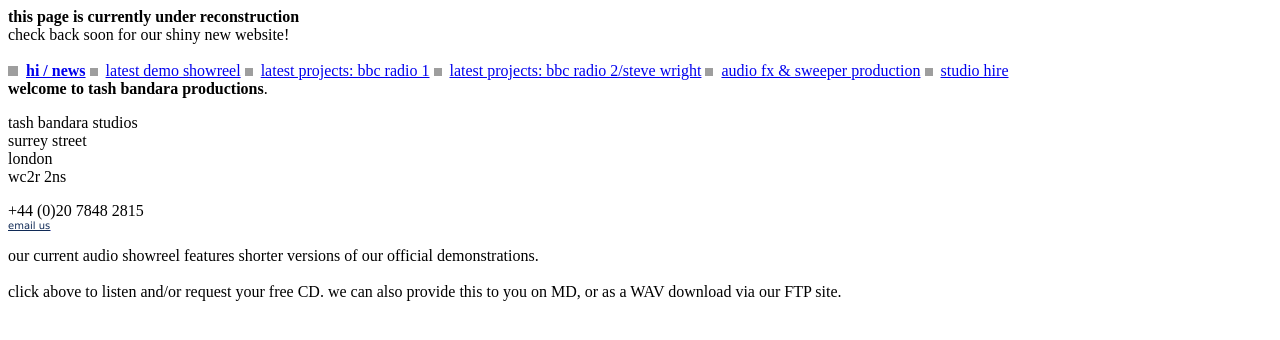
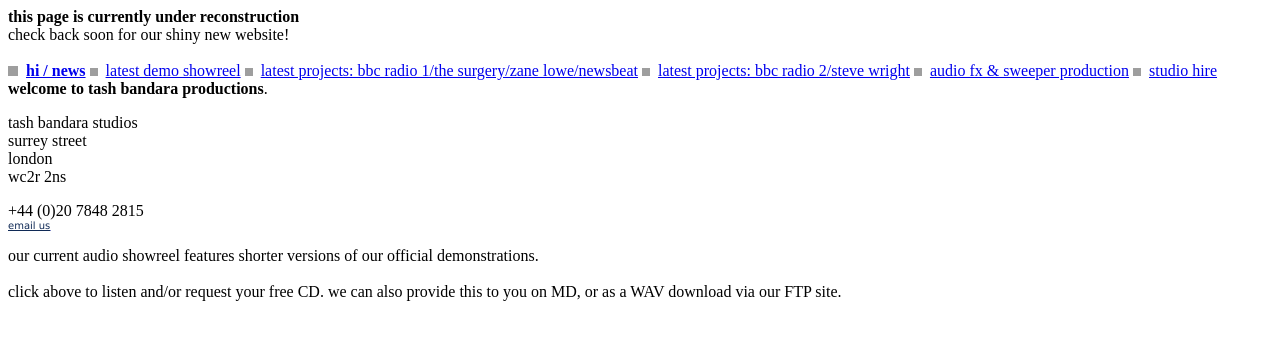
Before and after one commit to tashbandara/web, a plain HTML site: page index.html in a window 1280 px wide. Drawn offline with Linux system fonts and the light colour scheme; grey boxes are pictures that could not be loaded.

Commit message:
Update index.html

```diff
--- a/index.html
+++ b/index.html
@@ -8,8 +8,8 @@
 	<tr height="19">
 		<td bgcolor="#000000"><img name="img1" src="https://gimgs2.nohat.cc/thumb/f/640/bullet-points-png-jpg-stock-bullets-for-word-png--m2H7G6A0m2G6K9N4.jpg" height="10" width="10"><b>&nbsp;&nbsp;<a href="javascript:void(null);" onclick="popupWindow();" >hi / news</a></b><a></a></td>
 		<td bgcolor="#000000"><img name="img2" src="https://gimgs2.nohat.cc/thumb/f/640/bullet-points-png-jpg-stock-bullets-for-word-png--m2H7G6A0m2G6K9N4.jpg" height="8" width="8">&nbsp;&nbsp;<a href="latestshowreel.php" >latest demo showreel</a></td>
-		<td bgcolor="#000000"><img name="img3" src="https://gimgs2.nohat.cc/thumb/f/640/bullet-points-png-jpg-stock-bullets-for-word-png--m2H7G6A0m2G6K9N4.jpg" height="8" width="8">&nbsp;&nbsp;<a href="latestprojects-bbcr1.php?refererLink=content.php?section=latest&amp;refererCopy=latest" >latest projects: bbc radio 1</a></td>
-		<td bgcolor="#000000"><img name="img4" src="https://gimgs2.nohat.cc/thumb/f/640/bullet-points-png-jpg-stock-bullets-for-word-png--m2H7G6A0m2G6K9N4.jpg" height="8" width="8">&nbsp;&nbsp;<a href="latestprojects-bbcr2-sw.php?refererLink=content.php?section=latest&amp;refererCopy=latest" >latest projects: bbc radio 2/steve wright</a></td>
+		<td bgcolor="#000000"><img name="img3" src="https://gimgs2.nohat.cc/thumb/f/640/bullet-points-png-jpg-stock-bullets-for-word-png--m2H7G6A0m2G6K9N4.jpg" height="8" width="8">&nbsp;&nbsp;<a href="latestprojects-bbcr1.php" >latest projects: bbc radio 1/the surgery/zane lowe/newsbeat</a></td>
+		<td bgcolor="#000000"><img name="img4" src="https://gimgs2.nohat.cc/thumb/f/640/bullet-points-png-jpg-stock-bullets-for-word-png--m2H7G6A0m2G6K9N4.jpg" height="8" width="8">&nbsp;&nbsp;<a href="latestprojects-bbcr2-sw.php" >latest projects: bbc radio 2/steve wright</a></td>
 		<td bgcolor="#000000"><img name="img5" src="https://gimgs2.nohat.cc/thumb/f/640/bullet-points-png-jpg-stock-bullets-for-word-png--m2H7G6A0m2G6K9N4.jpg" height="8" width="8">&nbsp;&nbsp;<a href="content.php?section=tashaudiofx" >audio fx & sweeper production</a></td>
 		<td bgcolor="#000000"><img name="img6" src="https://gimgs2.nohat.cc/thumb/f/640/bullet-points-png-jpg-stock-bullets-for-word-png--m2H7G6A0m2G6K9N4.jpg" height="8" width="8">&nbsp;&nbsp;<a href="content.php?section=studiohire" >studio hire</a></td>
 	</tr>
```
